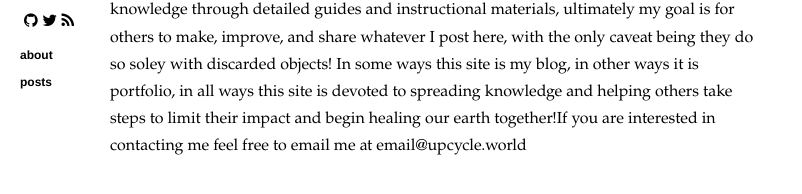
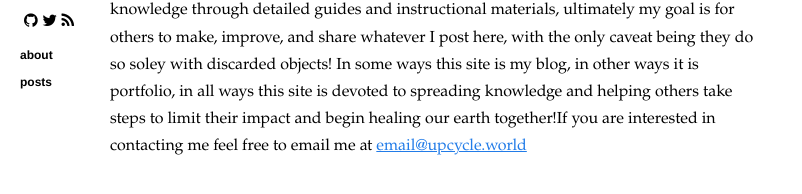
Before and after one commit to upcycleworld/upcycleworld.github.io, a Jekyll site: the page built from about.html, in a window 1280 px wide. Shown: the part 153-347 px from the top of the page, without its empty margins (0-802 px from the left). Built offline with Jekyll 4.4.1, drawn with Linux system fonts in a browser that asks for light colours; nearby versions of some CDN libraries; part of the change alters nothing that is shown; some of the changed text lies outside the part shown.

Commit message:
email link

```diff
--- a/about.html
+++ b/about.html
@@ -8,5 +8,5 @@ title: "About"
   <h1>{{ site.name }}</h1>
   <br>
   <br>
-  <p>Upcycling as opposed to recycling is to reuse refuse (or perhaps rather refuse refuse) in such a way as to create a product of higher value then the original. This site seeks to spread knowledge through detailed guides and instructional materials, ultimately my goal is for others to make, improve, and share whatever I post here, with the only caveat being they do so soley with discarded objects! In some ways this site is my blog, in other ways it is portfolio, in all ways this site is devoted to spreading knowledge and helping others take steps to limit their impact and begin healing our earth together!If you are interested in contacting me feel free to email me at email@upcycle.world</p>
+  <p>Upcycling as opposed to recycling is to reuse refuse (or perhaps rather refuse refuse) in such a way as to create a product of higher value then the original. This site seeks to spread knowledge through detailed guides and instructional materials, ultimately my goal is for others to make, improve, and share whatever I post here, with the only caveat being they do so soley with discarded objects! In some ways this site is my blog, in other ways it is portfolio, in all ways this site is devoted to spreading knowledge and helping others take steps to limit their impact and begin healing our earth together!If you are interested in contacting me feel free to email me at <a href="mailto:email@upcycle.world">email@upcycle.world</a></p>
 </section>
```
